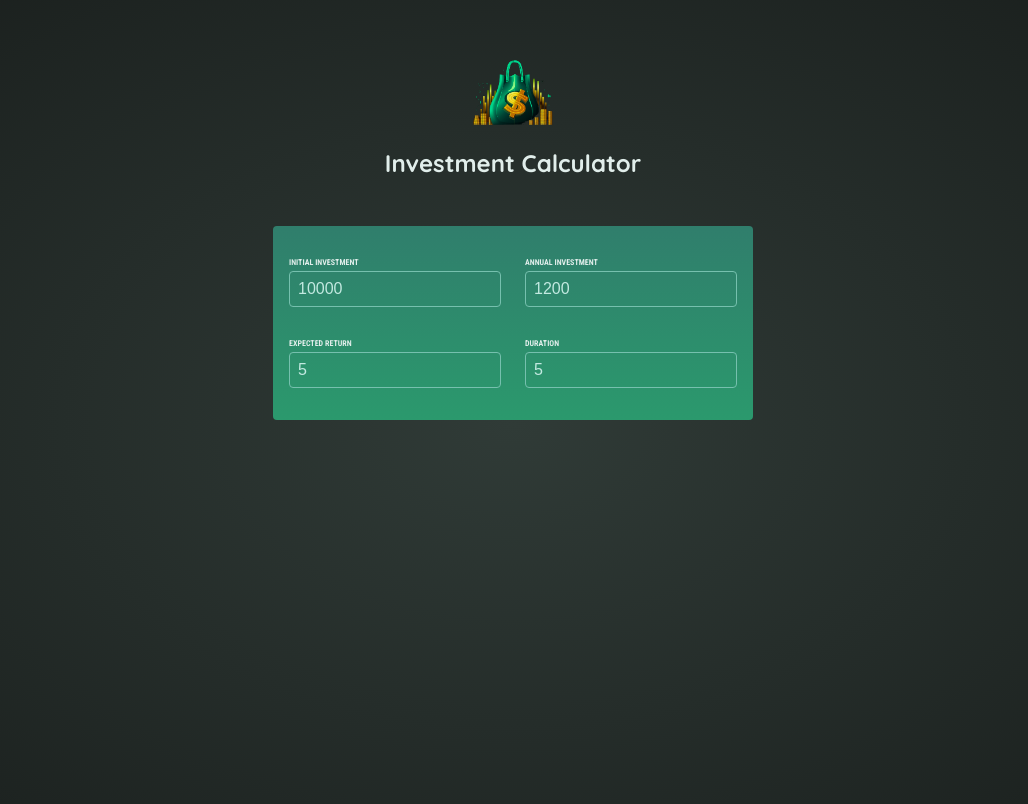
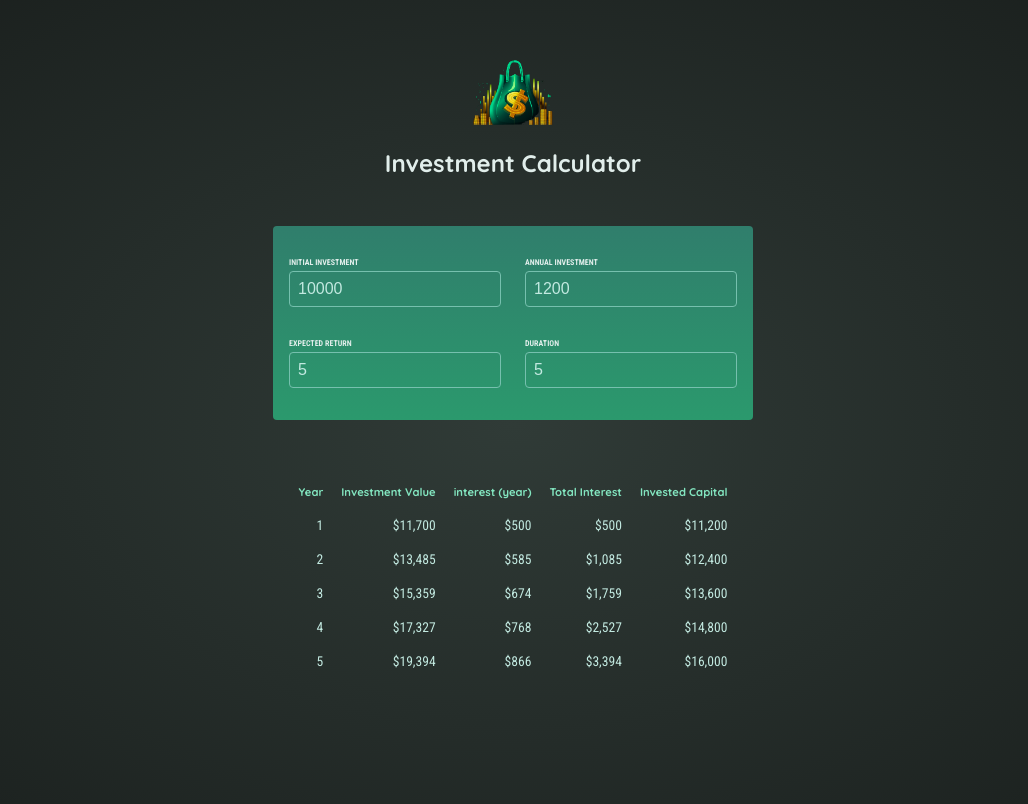
Before and after one commit to Mr-Luka/investment-app-practice, a React (Vite) app: page / in a window 1280 px wide. Shown: the top 804 px of the page, without its empty margins (127-1155 px from the left). Built offline with nearby package versions, Linux system fonts and the light colour scheme.

Commit message:
finished investment calculator

```diff
--- a/src/App.jsx
+++ b/src/App.jsx
@@ -5,14 +5,33 @@ import UserInput from './components/UserInput.jsx';
 import Results from './components/Results.jsx';
 
 function App() {
+  const [investment, setInvestment] = useState({
+        initialInvestment: 10000,
+        annualInvestment: 1200,
+        expectedReturn: 5,
+        duration: 5
+    });
+
+    const correctDuration = investment.duration > 0;
+
+
+    function handleChange(investmentType, newNumber){
+        setInvestment( prevInput => {
+            return {
+                ...prevInput,
+                [investmentType]: +newNumber
+            }
+        })
+    }
 
 
   return <>
     <Header />
     <UserInput
-
+      changeOn={handleChange}
+      userInput={investment}
     />
-
+    {correctDuration ? <Results input={investment}/> : <p className='center'>Please enter duration greater than 0</p>}
 
   </>
 }
--- a/src/components/Results.jsx
+++ b/src/components/Results.jsx
@@ -1,6 +1,11 @@
 import {calculateInvestmentResults, formatter} from '../util/investment.js';
 
-export default function Results () {
+export default function Results ({input}) {
+    const resultsData = calculateInvestmentResults(input);
+    const initialInvestment =
+        resultsData[0].valueEndOfYear -
+        resultsData[0].interest -
+        resultsData[0].annualInvestment;
 
     return (
         <table id="result">
@@ -14,12 +19,24 @@ export default function Results () {
                 </tr>
             </thead>
             <tbody>
+                {resultsData.map(yearData => {
+                    const totalInterest =
+                        yearData.valueEndOfYear -
+                        yearData.annualInvestment *
+                        yearData.year -
+                        initialInvestment;
 
+                    const totalAmountInvested = yearData.valueEndOfYear - totalInterest;
                     return (
-                        <tr >
-
+                        <tr key={yearData.year}>
+                            <td>{yearData.year}</td>
+                            <td>{formatter.format(yearData.valueEndOfYear)}</td>
+                            <td>{formatter.format(yearData.interest)}</td>
+                            <td>{formatter.format(totalInterest)}</td>
+                            <td>{formatter.format(totalAmountInvested)}</td>
                         </tr>
                     )
+                })}
 
             </tbody>
         </table>
--- a/src/components/UserInput.jsx
+++ b/src/components/UserInput.jsx
@@ -1,23 +1,5 @@
-import {useState} from 'react';
 
-export default function UserInput(){
-    const [investment, setInvestment] = useState({
-        initialInvestment: 10000,
-        annualInvestment: 1200,
-        expectedReturn: 5,
-        duration: 5
-    });
-
-
-    function handleChange(investmentType, newNumber){
-        setInvestment( prevInput => {
-            return {
-                ...prevInput,
-                [investmentType]: newNumber
-            }
-        })
-    }
-
+export default function UserInput({userInput, changeOn}){
     return (
         <section id="user-input">
             <div className="input-group">
@@ -26,8 +8,8 @@ export default function UserInput(){
                     <input
                         type="number"
                         required
-                        onChange={(e)=> handleChange('initialInvestment', e.target.value)}
-                        value={investment.initialInvestment}
+                        onChange={(e)=> changeOn('initialInvestment', e.target.value)}
+                        value={userInput.initialInvestment}
                     />
                 </p>
                 <p>
@@ -35,8 +17,8 @@ export default function UserInput(){
                     <input
                         type="number"
                         required
-                        onChange={(e)=> handleChange('annualInvestment', e.target.value)}
-                        value={investment.annualInvestment}
+                        onChange={(e)=> changeOn('annualInvestment', e.target.value)}
+                        value={userInput.annualInvestment}
                     />
                 </p>
             </div>
@@ -46,8 +28,8 @@ export default function UserInput(){
                     <input
                         type="number"
                         required
-                        onChange={(e)=> handleChange('expectedReturn', e.target.value)}
-                        value={investment.expectedReturn}
+                        onChange={(e)=> changeOn('expectedReturn', e.target.value)}
+                        value={userInput.expectedReturn}
                     />
                 </p>
                 <p>
@@ -55,8 +37,8 @@ export default function UserInput(){
                     <input
                         type="number"
                         required
-                        onChange={(e)=> handleChange('duration', e.target.value)}
-                        value={investment.duration}
+                        onChange={(e)=> changeOn('duration', e.target.value)}
+                        value={userInput.duration}
                     />
                 </p>
             </div>
```
